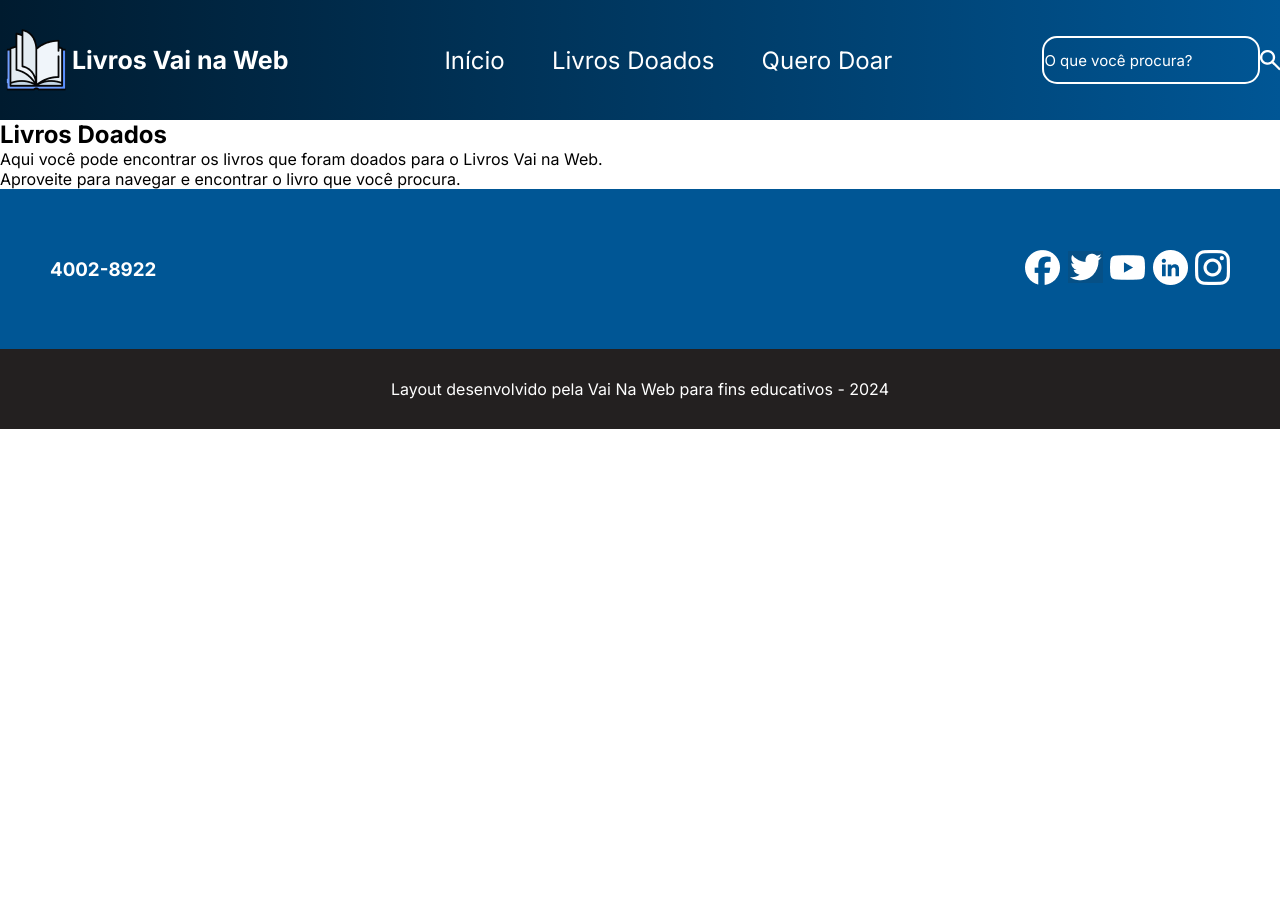
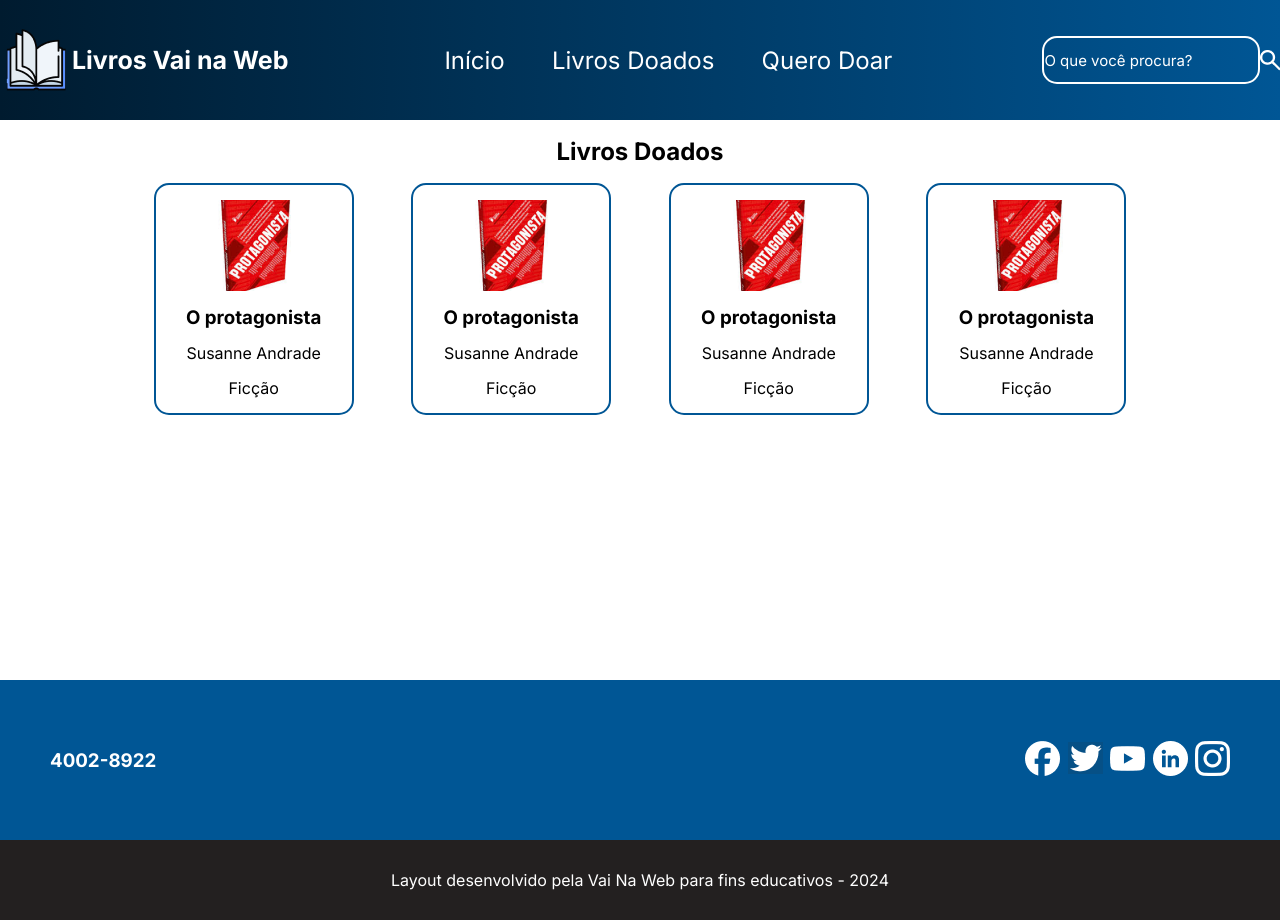
Before and after one commit to ClaudioMendonca-Eng/VaiNaWeb-Desafio02, a React (Vite) app: page /doados in a window 1280 px wide. Before the commit the page ends 800 px from the top, so only its background shows below. Built offline with nearby package versions, Linux system fonts and the light colour scheme.

Commit message:
Adiciona estilos e estrutura para as páginas Doados e Quero Doar, incluindo novos campos de formulário e layout

```diff
--- a/src/Pages/Doados/Doados.jsx
+++ b/src/Pages/Doados/Doados.jsx
@@ -1,15 +1,36 @@
-
+import Livro01 from '../../Assets/01livro.png';
+import S from './doados.module.scss';
 
 export default function Doados() {
     return (
-        <section>
+        <section className={S.boxDoados}>
             <h2>Livros Doados</h2>
-            <p>
-                Aqui você pode encontrar os livros que foram doados para o Livros Vai na Web.
-            </p>
-            <p>
-                Aproveite para navegar e encontrar o livro que você procura.
-            </p>
+            <section className={S.boxBooks}>
+                <article>
+                    <img src={Livro01} alt="Imagem do Livro O protagonista" />
+                    <h3>O protagonista</h3>
+                    <p>Susanne Andrade</p>
+                    <p>Ficção</p>
+                </article>
+                <article>
+                    <img src={Livro01} alt="Imagem do Livro O protagonista" />
+                    <h3>O protagonista</h3>
+                    <p>Susanne Andrade</p>
+                    <p>Ficção</p>
+                </article>
+                <article>
+                    <img src={Livro01} alt="Imagem do Livro O protagonista" />
+                    <h3>O protagonista</h3>
+                    <p>Susanne Andrade</p>
+                    <p>Ficção</p>
+                </article>
+                <article>
+                    <img src={Livro01} alt="Imagem do Livro O protagonista" />
+                    <h3>O protagonista</h3>
+                    <p>Susanne Andrade</p>
+                    <p>Ficção</p>
+                </article>
+            </section>
         </section>
     );
 }
--- /dev/null
+++ b/src/Pages/Doados/doados.module.scss
@@ -0,0 +1,26 @@
+
+
+.boxDoados{
+    height: 70vh;
+    display: flex;
+    flex-direction: column;
+    align-items: center;
+    justify-content: space-evenly;
+}
+
+.boxBooks{
+    width: 85vw;
+    height: 60vh;
+    display: flex;
+    justify-content: space-evenly;
+    article{
+        border: solid 2px #005695;
+        width: 25vh;
+        height: 29vh;
+        display: flex;
+        flex-direction: column;
+        align-items: center;
+        justify-content: space-evenly;
+        border-radius: 15px;
+    }
+}
--- a/src/Pages/QueroDoar/QueroDoar.jsx
+++ b/src/Pages/QueroDoar/QueroDoar.jsx
@@ -1,5 +1,5 @@
 import Livro from '../../assets/livro.png';
-import S from './QueroDoar.module.scss';
+import S from './queroDoar.module.scss';
 
 export default function QueroDoar() {
     return (
@@ -15,6 +15,7 @@ export default function QueroDoar() {
                 <input type='text' placeholder='Categoria' required/>
                 <input type='text' placeholder='Autor' required/>
                 <input type='text' placeholder='Link da Imagem' required/>
+                <input className={S.doar} type='submit' value='Doar'/>
             </form>
             </section>
         </section>
--- a/src/Pages/QueroDoar/QueroDoar.module.scss
+++ b/src/Pages/QueroDoar/QueroDoar.module.scss
@@ -1,14 +1,12 @@
 
 
 .principal{
-    border: solid 2px #e40a0a;
     height: 80vh;
     display: flex;
     justify-content: center;
 }
 
 .container{
-    border: solid 2px #009c75;
     display: flex;
     justify-content: space-evenly;
     flex-direction: column;
@@ -29,6 +27,31 @@
             justify-content: space-around;
             color: #005695;
         }
+        input{
+            width: 22vw;
+            height: 4vh;
+            border-radius: 10px;
+            border: solid 2px #005695;
+            outline: none;
+            padding-left: 20px;
+            &::placeholder{
+                color: black;
+            }
+        }
+        .doar{
+            width: 11vw;
+            height: 5vh;
+            border: solid 2px #005695;
+            background-color: #005695;
+            color: white;
+            font-size: 18px;
+            padding-left: 0px;
+            cursor: pointer;
+            transition: 0.5s;
+            &:hover{
+                background-color: #0074c7;
+            }
+        }
     }
 
 }
```
Also changed, not shown: src/assets/01livro.png (added).
